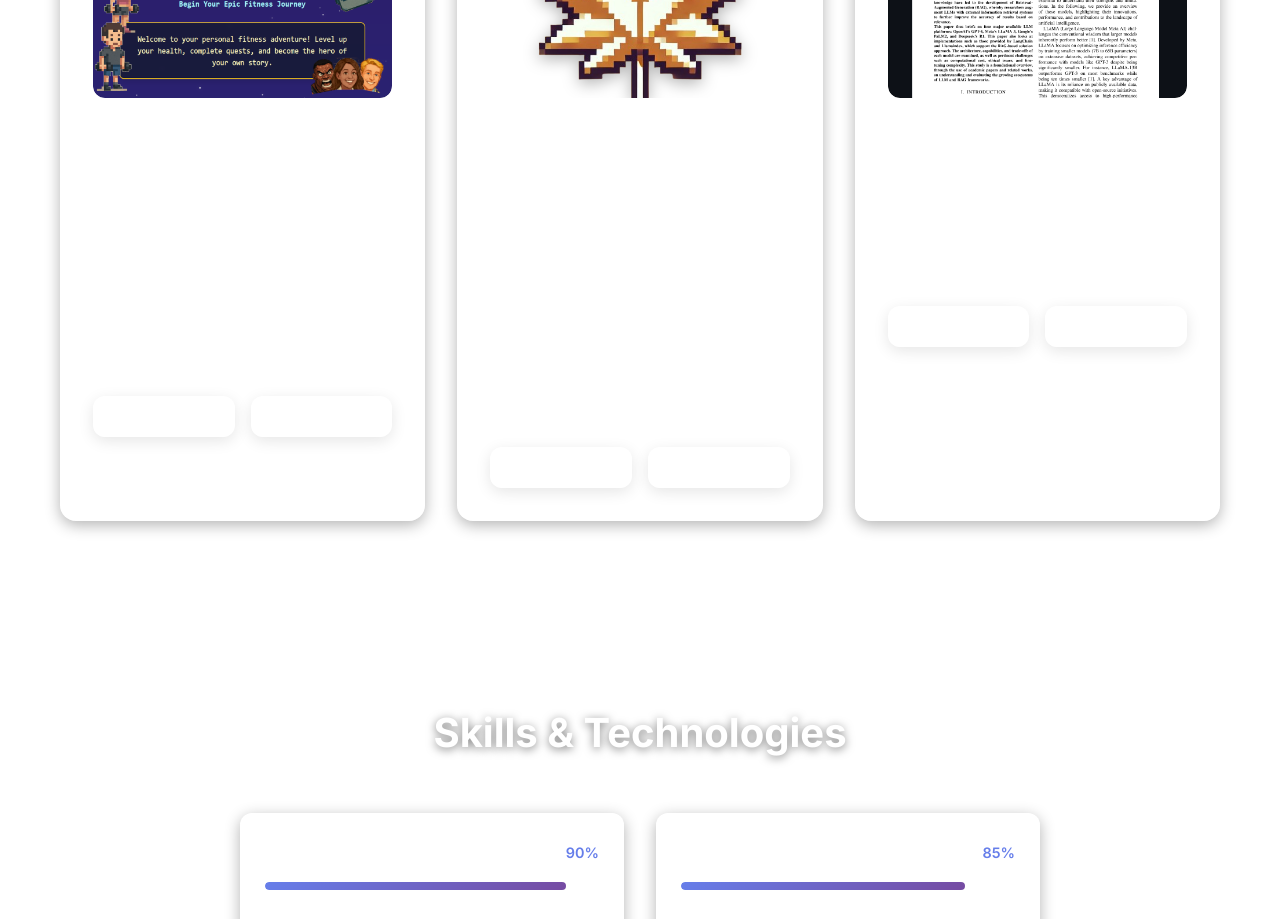
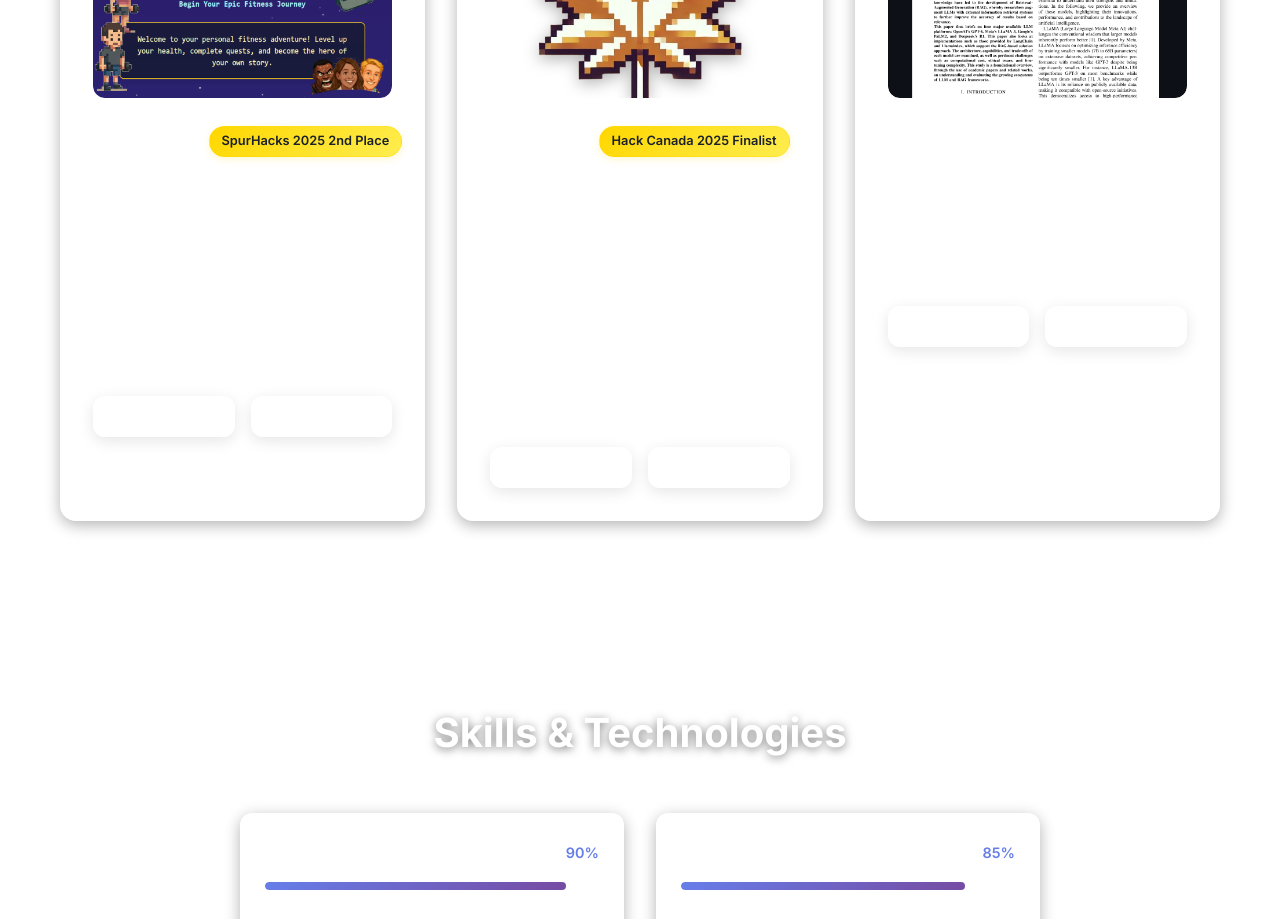
Before and after one commit to SeBalderrama/SeBalderrama.github.io, a React (Vite) app: page / in a window 1280 px wide. Shown: the part 1840-2759 px from the top of the page. Built offline with nearby package versions, Linux system fonts and the light colour scheme.

Commit message:
tag, youre it

```diff
--- a/src/App.css
+++ b/src/App.css
@@ -564,6 +564,19 @@ section {
   color: #ffffff;
 }
 
+.project-title-row {
+  display: flex;
+  align-items: center;
+  justify-content: space-between;
+  gap: 1rem;
+  margin-bottom: 1rem;
+}
+
+.project-title-row h3 {
+  margin-bottom: 0;
+  flex: 1;
+}
+
 .project-content p {
   color: rgba(255, 255, 255, 0.8);
   margin-bottom: 1.5rem;
@@ -586,6 +599,20 @@ section {
   font-weight: 500;
   backdrop-filter: blur(10px);
   border: 1px solid rgba(255, 255, 255, 0.3);
+}
+
+.hackathon-tag {
+  background: linear-gradient(135deg, #ffd700, #ffed4e);
+  color: #1a202c;
+  padding: 0.25rem 0.75rem;
+  border-radius: 20px;
+  font-size: 0.8rem;
+  font-weight: 600;
+  backdrop-filter: blur(10px);
+  border: 1px solid rgba(255, 215, 0, 0.3);
+  display: inline-block;
+  box-shadow: 0 2px 8px rgba(255, 215, 0, 0.2);
+  white-space: nowrap;
 }
 
 .project-links {
--- a/src/App.tsx
+++ b/src/App.tsx
@@ -18,7 +18,8 @@ function App() {
       techStack: ['React', 'Node.js', 'MongoDB', 'Railway', 'Express','Gemini'],
       githubLink: 'https://github.com/AhmadYahya-05/AlgorithmAthletes',
       liveDemo: 'https://devpost.com/software/fitness-quest-31h2ci',
-      image: 'fitquest1thumb.png'
+      image: 'fitquest1thumb.png',
+      hackathon: 'SpurHacks 2025 2nd Place'
     },
     {
       title: 'Canify',
@@ -26,7 +27,8 @@ function App() {
       techStack: ['JavaScript', 'Tailwind CSS', 'Flask', 'Rust', 'NEAR Shade Agents', 'Gemini'],
       githubLink: 'https://github.com/MBA380/Canify',
       liveDemo: 'https://dorahacks.io/buidl/23018/',
-      image: 'maple.png'
+      image: 'maple.png',
+      hackathon: 'Hack Canada 2025 Finalist'
     },
     {
       title: 'Paper',
@@ -35,6 +37,7 @@ function App() {
       githubLink: 'https://github.com/sebalderrama/weather-dashboard',
       //liveDemo: 'https://weather.sebalderrama.dev',
       image: 'paperthumb.png'
+      // No hackathon property = no label
     }
   ]
 
@@ -201,7 +204,12 @@ function App() {
                       <img src={project.image} alt={project.title} className="project-thumbnail" />
                     </div>
                     <div className="project-content">
-                      <h3>{project.title}</h3>
+                      <div className="project-title-row">
+                        <h3>{project.title}</h3>
+                        {project.hackathon && (
+                          <div className="hackathon-tag">{project.hackathon}</div>
+                        )}
+                      </div>
                       <p>{project.description}</p>
                       <div className="project-tech">
                         {project.techStack.map((tech, techIndex) => (
```
